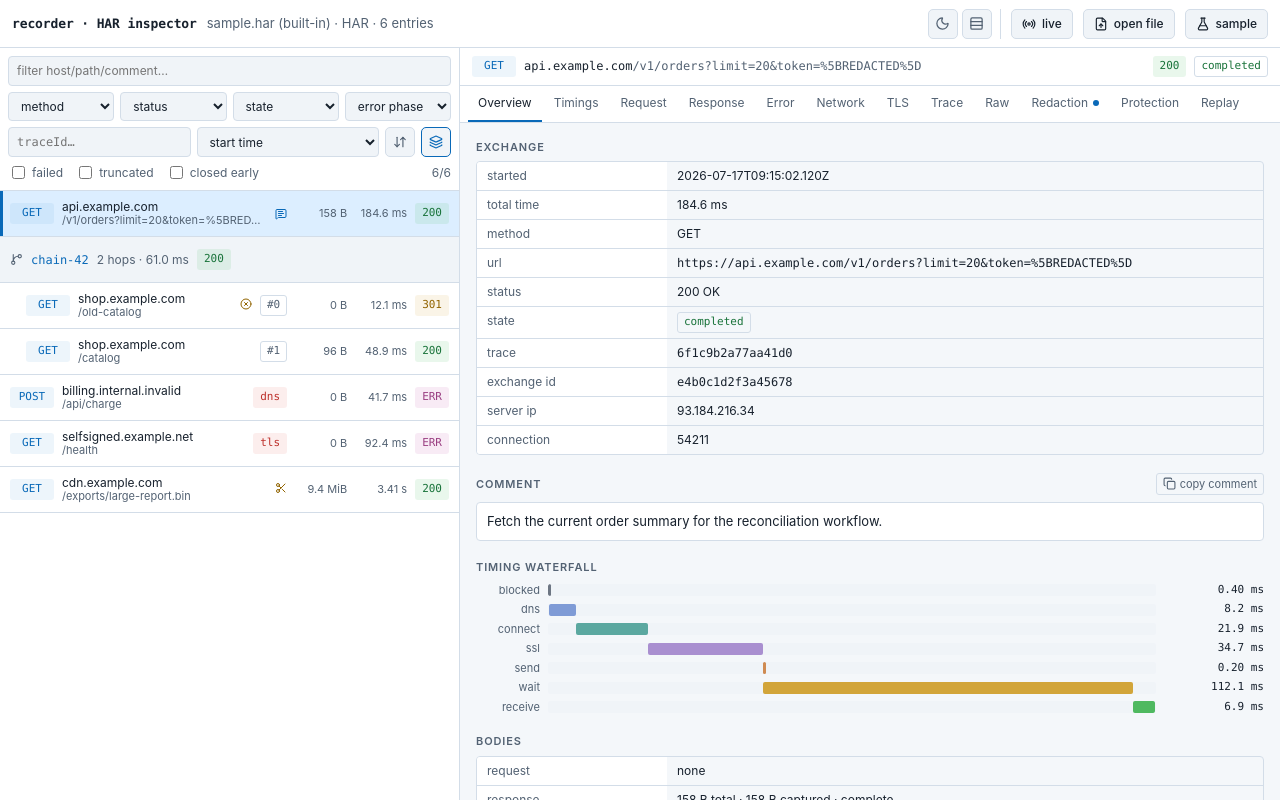
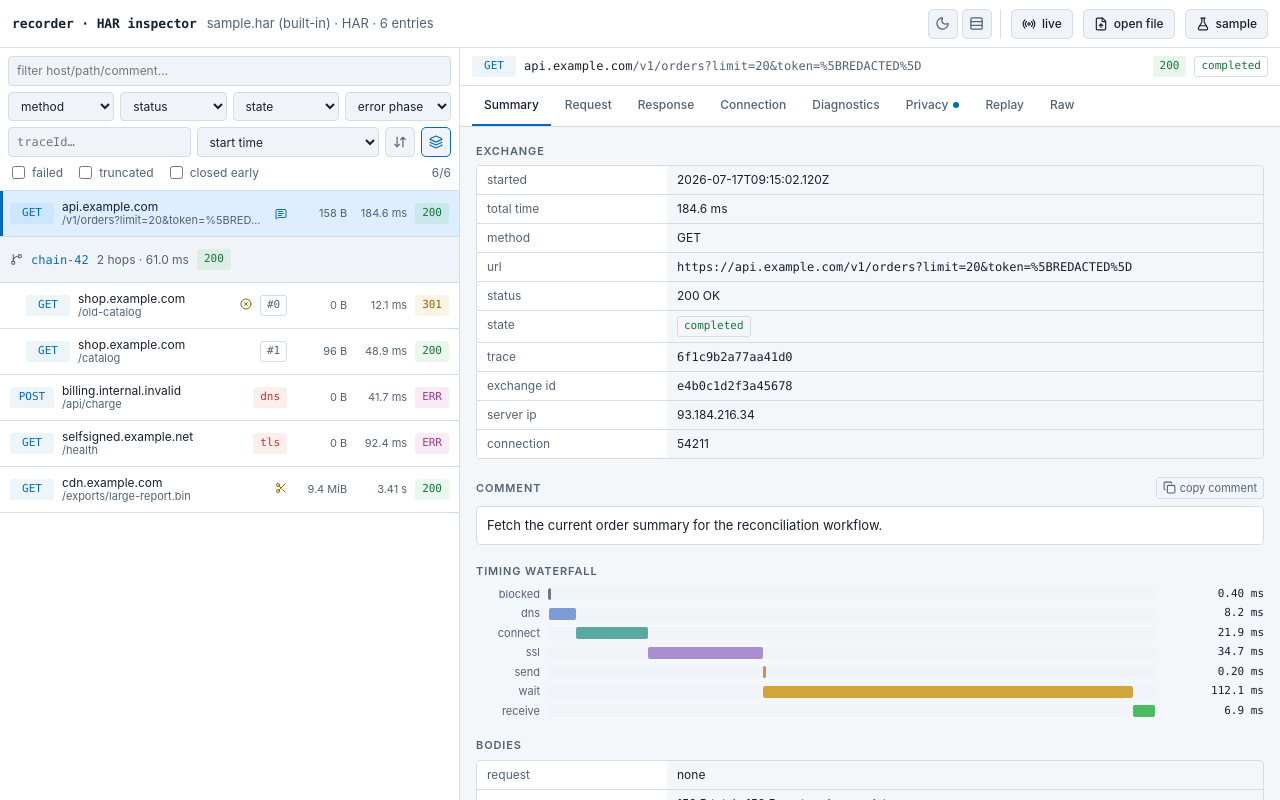
Before and after one commit to mgurevin/recorder, a React (Vite) app in the folder inspector/: page / in a window 1280 px wide. Both pictures are taken after a click on the button "sample". Built offline with nearby package versions, Linux system fonts and the light colour scheme.

Commit message:
refactor(inspector): organize evidence by workflow

```diff
--- a/inspector/src/components/DetailPanel.tsx
+++ b/inspector/src/components/DetailPanel.tsx
@@ -28,13 +28,14 @@ import {
   JsonTree,
   KV,
   PairsTable,
+  SegmentedControl,
   Section,
   StateBadge,
   StatusBadge,
 } from "./Shared";
 import { Waterfall } from "./Waterfall";
 
-const TABS = ["Overview", "Timings", "Request", "Response", "Error", "Network", "TLS", "Trace", "Raw", "Redaction", "Protection", "Replay"] as const;
+const TABS = ["Summary", "Request", "Response", "Connection", "Diagnostics", "Privacy", "Replay", "Raw"] as const;
 type Tab = (typeof TABS)[number];
 
 export function DetailPanel({ entry, entries, resolvedValues, onResolved, onClearResolved, protectionClearEpoch, keyInputs, onKeyInput, onProtectionKeyActivated, onBack }: {
@@ -49,7 +50,7 @@ export function DetailPanel({ entry, entries, resolvedValues, onResolved, onClea
   onProtectionKeyActivated: (group: string, value: string) => void;
   onBack: () => void;
 }) {
-  const [tab, setTab] = useState<Tab>("Overview");
+  const [tab, setTab] = useState<Tab>("Summary");
   const resolvedEntry = useMemo(() => withResolvedValues(entry, resolvedValues), [entry, resolvedValues]);
   const resolvedOccurrences = useMemo(() => protectedOccurrences(entry.e)
     .filter((occurrence) => resolvedValues.has(occurrence.token)), [entry.e, resolvedValues]);
@@ -77,22 +78,30 @@ export function DetailPanel({ entry, entries, resolvedValues, onResolved, onClea
           </button>
         )}
       </div>
-      <nav className="tabs">
+      <nav className="tabs" role="tablist" aria-label="Exchange details">
         {TABS.map((t) => (
-          <button key={t} type="button" className={t === tab ? "tab active" : "tab"} onClick={() => setTab(t)}>
+          <button
+            key={t}
+            type="button"
+            role="tab"
+            aria-selected={t === tab}
+            className={t === tab ? "tab active" : "tab"}
+            onClick={() => setTab(t)}
+          >
             {t}
-            {t === "Error" && entry.e._recorder?.error ? <span className="tab-dot" /> : null}
-            {t === "Redaction" && entry.e._recorder?.redaction ? <span className="tab-dot audit" /> : null}
+            {t === "Diagnostics" && entry.e._recorder?.error ? <span className="tab-dot" /> : null}
+            {t === "Privacy" && entry.e._recorder?.redaction ? <span className="tab-dot audit" /> : null}
           </button>
         ))}
       </nav>
-      <div className="detail-body">
-        {tab === "Overview" && <OverviewTab entry={resolvedEntry} />}
-        {tab === "Timings" && <TimingsTab entry={resolvedEntry} />}
+      <div className="detail-body" role="tabpanel" aria-label={tab}>
+        {tab === "Summary" && <OverviewTab entry={resolvedEntry} />}
         {tab === "Request" && <RequestTab entry={resolvedEntry} />}
-        {tab === "Redaction" && <RedactionAuditTab entry={entry} />}
-        {tab === "Protection" && (
-          <ProtectionTab
+        {tab === "Response" && <ResponseTab entry={resolvedEntry} />}
+        {tab === "Connection" && <ConnectionWorkspace entry={resolvedEntry} />}
+        {tab === "Diagnostics" && <DiagnosticsWorkspace entry={resolvedEntry} />}
+        {tab === "Privacy" && (
+          <PrivacyWorkspace
             entry={entry}
             entries={entries}
             resolvedValues={resolvedValues}
@@ -104,14 +113,96 @@ export function DetailPanel({ entry, entries, resolvedValues, onResolved, onClea
           />
         )}
         {tab === "Replay" && <ReplayTab entry={entry} resolvedValues={resolvedValues} />}
-        {tab === "Response" && <ResponseTab entry={resolvedEntry} />}
-        {tab === "Error" && <ErrorTab entry={resolvedEntry} />}
-        {tab === "Network" && <NetworkTab entry={resolvedEntry} />}
-        {tab === "TLS" && <TlsTab entry={resolvedEntry} />}
-        {tab === "Trace" && <TraceTab entry={resolvedEntry} />}
         {tab === "Raw" && <RawTab entry={resolvedEntry} resolved={resolvedOccurrences.length > 0} />}
       </div>
     </div>
+  );
+}
+
+function ConnectionWorkspace({ entry }: { entry: NEntry }) {
+  const options = ["Timing", "Network", "TLS"] as const;
+  const [view, setView] = useState<(typeof options)[number]>("Timing");
+
+  return (
+    <div className="workspace-page">
+      <WorkspaceHeader
+        title="Connection"
+        description="Review request phases, socket reuse, proxy routing, TLS negotiation, and peer identity."
+      />
+      <SegmentedControl label="Connection detail" value={view} options={options} onChange={setView} />
+      <div className="workspace-content">
+        {view === "Timing" && <TimingsTab entry={entry} />}
+        {view === "Network" && <NetworkTab entry={entry} />}
+        {view === "TLS" && <TlsTab entry={entry} />}
+      </div>
+    </div>
+  );
+}
+
+function DiagnosticsWorkspace({ entry }: { entry: NEntry }) {
+  const options = ["Error", "Trace"] as const;
+  const [view, setView] = useState<(typeof options)[number]>(entry.e._recorder?.error ? "Error" : "Trace");
+
+  return (
+    <div className="workspace-page">
+      <WorkspaceHeader
+        title="Diagnostics"
+        description="Inspect transport failures and the ordered httptrace evidence recorded for this exchange."
+      />
+      <SegmentedControl label="Diagnostic detail" value={view} options={options} onChange={setView} />
+      <div className="workspace-content">
+        {view === "Error" && <ErrorTab entry={entry} />}
+        {view === "Trace" && <TraceTab entry={entry} />}
+      </div>
+    </div>
+  );
+}
+
+function PrivacyWorkspace({ entry, entries, resolvedValues, onResolved, clearEpoch, keyInputs, onKeyInput, onProtectionKeyActivated }: {
+  entry: NEntry;
+  entries: NEntry[];
+  resolvedValues: ReadonlyMap<string, string>;
+  onResolved: (values: ReadonlyMap<string, string>) => void;
+  clearEpoch: number;
+  keyInputs: ReadonlyMap<string, string>;
+  onKeyInput: (group: string, value: string) => void;
+  onProtectionKeyActivated: (group: string, value: string) => void;
+}) {
+  const options = ["Audit", "Protected values"] as const;
+  const [view, setView] = useState<(typeof options)[number]>("Audit");
+
+  return (
+    <div className="workspace-page">
+      <WorkspaceHeader
+        title="Privacy"
+        description="Review sanitization outcomes and resolve protected values locally without modifying the capture."
+      />
+      <SegmentedControl label="Privacy detail" value={view} options={options} onChange={setView} />
+      <div className="workspace-content">
+        {view === "Audit" && <RedactionAuditTab entry={entry} />}
+        {view === "Protected values" && (
+          <ProtectionTab
+            entry={entry}
+            entries={entries}
+            resolvedValues={resolvedValues}
+            onResolved={onResolved}
+            clearEpoch={clearEpoch}
+            keyInputs={keyInputs}
+            onKeyInput={onKeyInput}
+            onProtectionKeyActivated={onProtectionKeyActivated}
+          />
+        )}
+      </div>
+    </div>
+  );
+}
+
+function WorkspaceHeader({ title, description }: { title: string; description: string }) {
+  return (
+    <header className="workspace-header">
+      <h2>{title}</h2>
+      <p>{description}</p>
+    </header>
   );
 }
 
--- a/inspector/src/components/Shared.tsx
+++ b/inspector/src/components/Shared.tsx
@@ -104,6 +104,30 @@ export function Section({ title, actions, children }: { title: string; actions?:
 
 export function EmptyState({ text }: { text: string }) {
   return <div className="empty-state">{text}</div>;
+}
+
+export function SegmentedControl<T extends string>({ label, value, options, onChange }: {
+  label: string;
+  value: T;
+  options: readonly T[];
+  onChange: (value: T) => void;
+}) {
+  return (
+    <div className="segmented-control" role="tablist" aria-label={label}>
+      {options.map((option) => (
+        <button
+          type="button"
+          role="tab"
+          aria-selected={value === option}
+          className={value === option ? "active" : ""}
+          key={option}
+          onClick={() => onChange(option)}
+        >
+          {option}
+        </button>
+      ))}
+    </div>
+  );
 }
 
 /** KV renders a definition grid of label/value rows, skipping empty values. */
--- a/inspector/src/index.css
+++ b/inspector/src/index.css
@@ -193,12 +193,12 @@ button:focus-visible, input:focus-visible, select:focus-visible, textarea:focus-
 .back-btn { display: none; }
 .detail-url { flex: 1; min-width: 0; overflow: hidden; text-overflow: ellipsis; white-space: nowrap; }
 .tabs {
-  display: flex; gap: 2px; padding: 0 8px; overflow-x: auto;
+  display: flex; gap: 2px; padding: 0 var(--space-3); overflow-x: auto;
   background: var(--panel); border-bottom: 1px solid var(--border); flex-shrink: 0;
 }
 .tab {
   background: none; border: none; color: var(--muted);
-  padding: 8px 10px; font-size: 12px; cursor: pointer;
+  min-height: 40px; padding: 8px 12px; font-size: 12px; font-weight: 550; cursor: pointer;
   border-bottom: 2px solid transparent; white-space: nowrap;
   display: inline-flex; align-items: center; gap: 5px;
 }
@@ -209,6 +209,24 @@ button:focus-visible, input:focus-visible, select:focus-visible, textarea:focus-
 .detail-body { flex: 1; overflow-y: auto; padding: var(--space-4); min-height: 0; }
 .detail-body > * { max-width: var(--content-max-width); }
 .chain-detail-head strong { white-space: nowrap; }
+
+.workspace-page { display: grid; gap: var(--space-4); }
+.workspace-header { display: grid; gap: var(--space-1); }
+.workspace-header h2 { margin: 0; font-size: 18px; line-height: 1.25; letter-spacing: -0.015em; }
+.workspace-header p { max-width: 760px; margin: 0; color: var(--muted); font-size: 12px; }
+.workspace-content { min-width: 0; }
+.segmented-control {
+  display: inline-flex; width: fit-content; max-width: 100%; padding: 3px; gap: 2px;
+  overflow-x: auto; border: 1px solid var(--border); border-radius: var(--radius-md);
+  background: var(--color-surface-1);
+}
+.segmented-control button {
+  min-height: 28px; padding: 4px 10px; border: 0; border-radius: var(--radius-sm);
+  background: transparent; color: var(--muted); font-size: 12px; font-weight: 550;
+  white-space: nowrap; cursor: pointer;
+}
+.segmented-control button:hover { color: var(--text); background: var(--color-surface-hover); }
+.segmented-control button.active { color: var(--text); background: var(--color-surface-3); box-shadow: inset 0 0 0 1px var(--color-border-strong); }
 
 /* trace chain detail */
 .chain-waterfall { position: relative; border: 1px solid var(--border); border-radius: 4px; overflow: hidden; }
```
